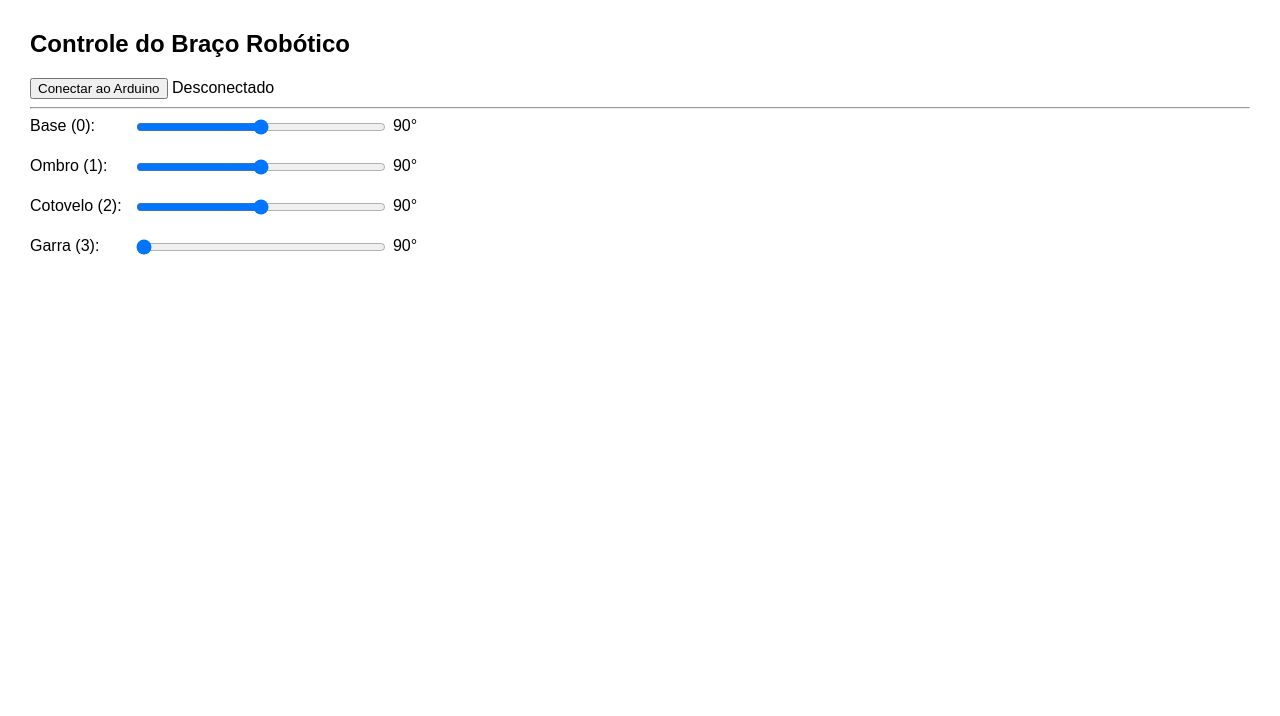
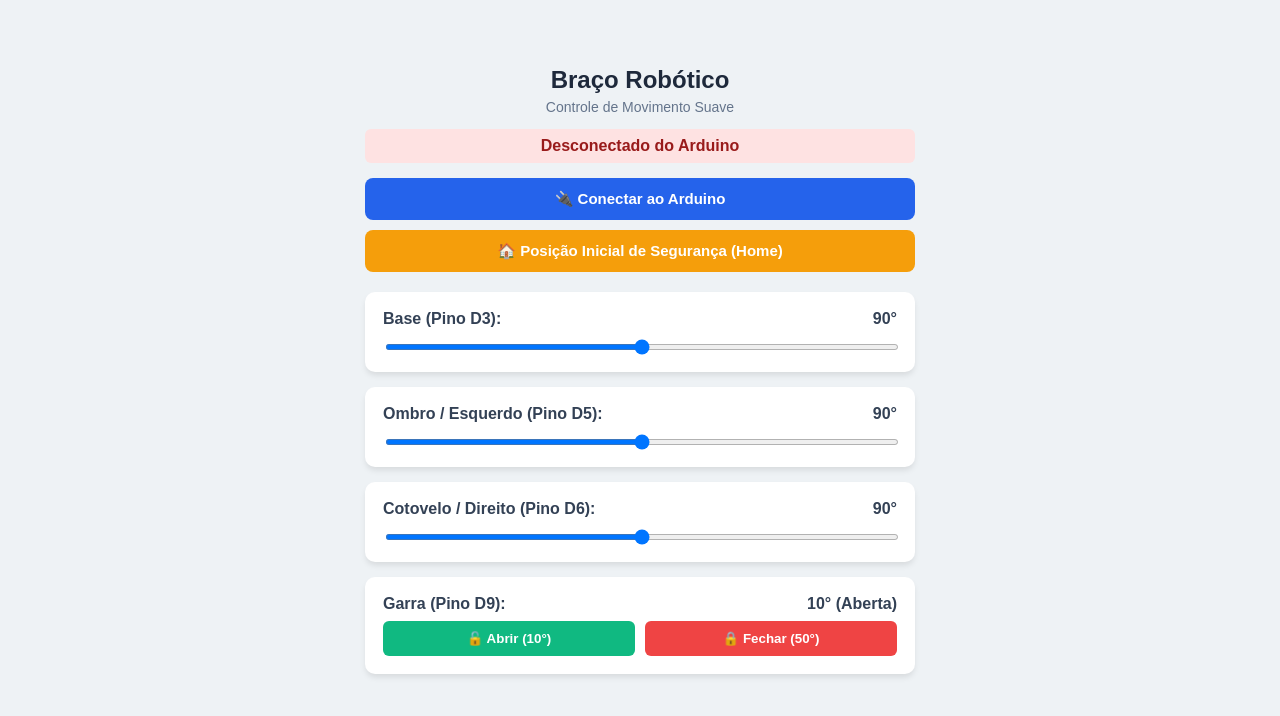
Before and after one commit to Rafael-Labarrere/Braco-Robotico, a plain HTML site: page index.html in a window 1280 px wide. Drawn offline with Linux system fonts and the light colour scheme.

Commit message:
replacing input for dynamic respose

```diff
--- a/index.html
+++ b/index.html
@@ -2,43 +2,68 @@
 <html lang="pt-BR">
 <head>
   <meta charset="UTF-8">
-  <title>Controle do Braço Robótico</title>
+  <title>Controle de Precisão - Braço Robótico</title>
   <style>
-    body { font-family: sans-serif; margin: 30px; }
-    .control-group { margin-bottom: 20px; }
-    label { display: inline-block; width: 100px; }
-    input[type="range"] { width: 250px; vertical-align: middle; }
+    body { font-family: Arial, sans-serif; max-width: 550px; margin: 30px auto; padding: 20px; background: #eef2f5; }
+    h1 { text-align: center; color: #1e293b; font-size: 24px; margin-bottom: 5px; }
+    p.subtitle { text-align: center; color: #64748b; font-size: 14px; margin-top: 0; }
+
+    .status { text-align: center; padding: 8px; border-radius: 6px; font-weight: bold; background: #fee2e2; color: #991b1b; margin-bottom: 15px; }
+    .status.online { background: #dcfce7; color: #166534; }
+
+    .card { background: #ffffff; padding: 18px; border-radius: 10px; box-shadow: 0 4px 6px -1px rgba(0,0,0,0.1); margin-bottom: 15px; }
+    label { font-weight: bold; display: flex; justify-content: space-between; color: #334155; margin-bottom: 8px; }
+    input[type=range] { width: 100%; cursor: pointer; height: 6px; }
+
+    .btn { width: 100%; padding: 12px; font-size: 15px; font-weight: bold; border: none; border-radius: 8px; cursor: pointer; transition: 0.2s; }
+    .btn-main { background: #2563eb; color: white; }
+    .btn-main:hover { background: #1d4ed8; }
+    .btn-home { background: #f59e0b; color: white; margin-top: 10px; }
+    .btn-home:hover { background: #d97706; }
+
+    .btn-group { display: flex; gap: 10px; margin-top: 8px; }
+    .btn-garra { flex: 1; padding: 10px; font-weight: bold; border: none; border-radius: 6px; cursor: pointer; color: white; }
+    .btn-open { background: #10b981; }
+    .btn-close { background: #ef4444; }
   </style>
 </head>
 <body>
 
-  <h2>Controle do Braço Robótico</h2>
-  <button id="btnConnect">Conectar ao Arduino</button>
-  <span id="status">Desconectado</span>
-  <hr>
+  <h1>Braço Robótico</h1>
+  <p class="subtitle">Controle de Movimento Suave</p>
 
-  <div class="control-group">
-    <label>Base (0):</label>
+  <div id="status" class="status">Desconectado do Arduino</div>
+
+  <button id="btnConnect" class="btn btn-main">🔌 Conectar ao Arduino</button>
+  <button id="btnHome" class="btn btn-home">🏠 Posição Inicial de Segurança (Home)</button>
+
+  <div style="margin-top: 20px;"></div>
+
+  <!-- BASE -->
+  <div class="card">
+    <label>Base (Pino D3): <span><b id="val0">90</b>°</span></label>
     <input type="range" id="servo0" min="0" max="180" value="90">
-    <span id="val0">90</span>°
   </div>
 
-  <div class="control-group">
-    <label>Ombro (1):</label>
-    <input type="range" id="servo1" min="0" max="180" value="90">
-    <span id="val1">90</span>°
+  <!-- OMBRO -->
+  <div class="card">
+    <label>Ombro / Esquerdo (Pino D5): <span><b id="val1">90</b>°</span></label>
+    <input type="range" id="servo1" min="30" max="150" value="90">
   </div>
 
-  <div class="control-group">
-    <label>Cotovelo (2):</label>
-    <input type="range" id="servo2" min="0" max="180" value="90">
-    <span id="val2">90</span>°
+  <!-- COTOVELO -->
+  <div class="card">
+    <label>Cotovelo / Direito (Pino D6): <span><b id="val2">90</b>°</span></label>
+    <input type="range" id="servo2" min="30" max="150" value="90">
   </div>
 
-  <div class="control-group">
-    <label>Garra (3):</label>
-    <input type="range" id="servo3" min="0" max="60" value="0">
-    <span id="val3">90</span>°
+  <!-- GARRA -->
+  <div class="card">
+    <label>Garra (Pino D9): <span><b id="val3">10</b>° (Aberta)</span></label>
+    <div class="btn-group">
+      <button id="btnAbrirGarra" class="btn-garra btn-open">🔓 Abrir (10°)</button>
+      <button id="btnFecharGarra" class="btn-garra btn-close">🔒 Fechar (50°)</button>
+    </div>
   </div>
 
   <script>
@@ -54,28 +79,41 @@
         writer = textEncoder.writable.getWriter();
 
         const statusDiv = document.getElementById('status');
-        statusDiv.textContent = 'Conectado ao Arduino';
+        statusDiv.textContent = 'Conectado e Pronto!';
         statusDiv.classList.add('online');
       } catch (err) {
-        alert('Erro ao conectar com o Arduino: ' + err);
+        alert('Erro ao conectar: ' + err);
       }
     });
 
-    async function sendServoAngle(id, angle) {
+    async function sendAngle(id, angle) {
       if (!writer) return;
       document.getElementById(`val${id}`).textContent = angle;
-      // Envia no formato "ID:ÂNGULO\n" exigido pelo Arduino
       await writer.write(`${id}:${angle}\n`);
     }
 
-    // Associa o evento a cada um dos 4 sliders (0, 1, 2 e 3)
-    [0, 1, 2, 3].forEach(id => {
+    // Eventos dos Sliders (Mapeia Base, Ombro e Cotovelo)
+    [0, 1, 2].forEach(id => {
       const slider = document.getElementById(`servo${id}`);
-      if (slider) {
-        slider.addEventListener('input', (e) => {
-          sendServoAngle(id, e.target.value);
-        });
-      }
+      slider.addEventListener('input', (e) => { // 'change' envia o comando ao soltar ou mover com firmeza
+        sendAngle(id, e.target.value);
+      });
+    });
+
+    // Botões da Garra
+    document.getElementById('btnAbrirGarra').addEventListener('click', () => sendAngle(3, 10));
+    document.getElementById('btnFecharGarra').addEventListener('click', () => sendAngle(3, 50));
+
+    // Botão Home
+    document.getElementById('btnHome').addEventListener('click', async () => {
+      document.getElementById('servo0').value = 90;
+      document.getElementById('servo1').value = 90;
+      document.getElementById('servo2').value = 90;
+
+      await sendAngle(0, 90);
+      await sendAngle(1, 90);
+      await sendAngle(2, 90);
+      await sendAngle(3, 10);
     });
   </script>
 </body>
```
Also changed, not shown: 1 other file.
